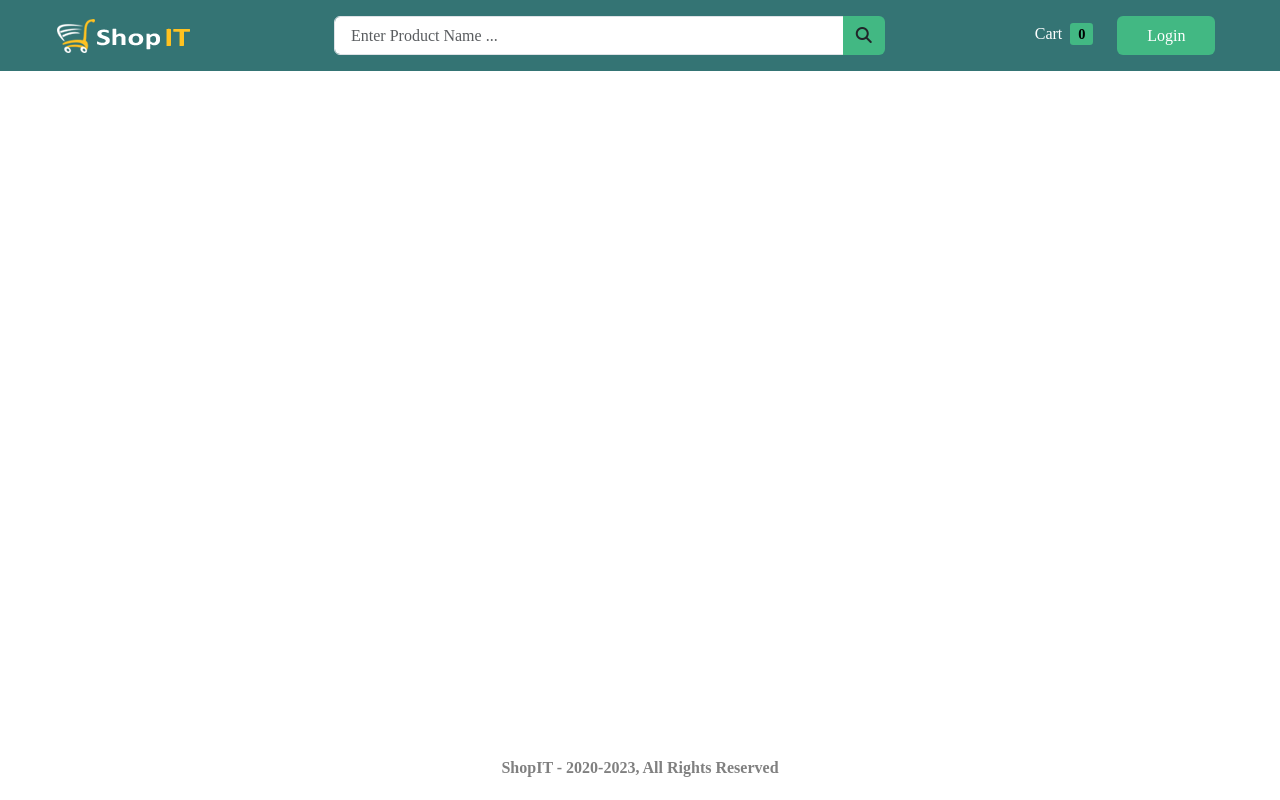
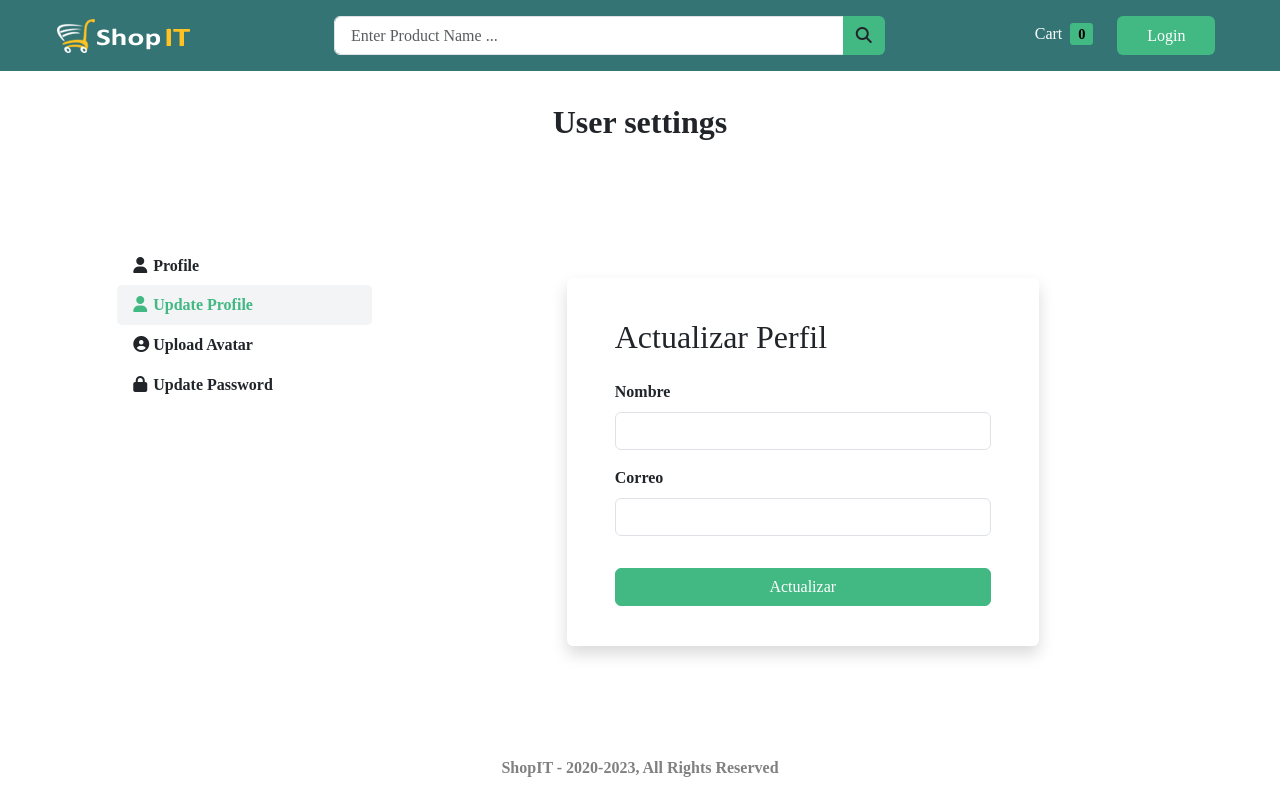
Before and after one commit to BetoPD/ManufacturasArcosFront, a React (Create React App) app: page /me/update_profile in a window 1280 px wide. Built offline with nearby package versions, Linux system fonts and the light colour scheme; no server answers; a web font is replaced by a local one.

Commit message:
Update authentication and user profile components

```diff
--- a/src/App.js
+++ b/src/App.js
@@ -7,6 +7,8 @@ import Home from './components/Home';
 import ProductDetails from './components/product/ProductDetails';
 import Login from './components/auth/Login';
 import Register from './components/auth/Register';
+import Profile from './components/user/Profile';
+import UpdateProfile from './components/user/UpdateProfile';
 
 function App() {
   return (
@@ -20,6 +22,8 @@ function App() {
             <Route path="/product/:id" element={<ProductDetails />} />
             <Route path="/login" element={<Login />} />
             <Route path="/register" element={<Register />} />
+            <Route path="/me/profile" element={<Profile />} />
+            <Route path="/me/update_profile" element={<UpdateProfile />} />
           </Routes>
         </div>
         <Footer />
--- a/src/components/auth/Login.jsx
+++ b/src/components/auth/Login.jsx
@@ -21,7 +21,7 @@ export default function Login() {
     if (error) {
       toast.error(error?.data?.message);
     }
-  }, [error, isAuthenticated, navigate]);
+  }, [error, isAuthenticated]);
 
   const handleSumbit = (e) => {
     e.preventDefault();
--- a/src/components/auth/Register.jsx
+++ b/src/components/auth/Register.jsx
@@ -21,7 +21,7 @@ export default function Register() {
     if (error) {
       toast.error(error?.data?.message);
     }
-  }, [error, isAuthenticated, navigate]);
+  }, [error, isAuthenticated]);
 
   const handleSubmit = (e) => {
     e.preventDefault();
--- /dev/null
+++ b/src/components/layout/SideMenu.jsx
@@ -0,0 +1,56 @@
+import React, { useState } from 'react';
+import { Link, useLocation } from 'react-router-dom';
+
+export default function SideMenu() {
+  const menuItems = [
+    {
+      name: 'Profile',
+      url: '/me/profile',
+      icon: 'fas fa-user',
+    },
+    {
+      name: 'Update Profile',
+      url: '/me/update_profile',
+      icon: 'fas fa-user',
+    },
+    {
+      name: 'Upload Avatar',
+      url: '/me/upload_avatar',
+      icon: 'fas fa-user-circle',
+    },
+    {
+      name: 'Update Password',
+      url: '/me/update_password',
+      icon: 'fas fa-lock',
+    },
+  ];
+
+  const location = useLocation();
+
+  const [activeMenuItem, setActiveMenuItem] = useState(location.pathname);
+
+  const handleClick = (url) => {
+    setActiveMenuItem(url);
+  };
+
+  return (
+    <div className="list-group mt-5 pl-4">
+      {menuItems.map((menuItem, index) => (
+        <Link
+          key={index}
+          to={menuItem.url}
+          className={`fw-bold list-group-item list-group-item-action ${
+            activeMenuItem.includes(menuItem.url) ? 'active' : ''
+          }`}
+          onClick={() => handleClick(menuItem.url)}
+          aria-current={
+            activeMenuItem.includes(menuItem.url) ? 'true' : 'false'
+          }
+        >
+          <i className={`${menuItem.icon} fa-fw pe-2`}></i>
+          {menuItem.name}
+        </Link>
+      ))}
+    </div>
+  );
+}
--- /dev/null
+++ b/src/components/layout/UserLayout.jsx
@@ -0,0 +1,21 @@
+import React from 'react';
+import SideMenu from './SideMenu';
+
+export default function UserLayout({ children }) {
+  return (
+    <div>
+      <div className="mt-2 mb-4 py-4">
+        <h2 className="text-center fw-bolder">User settings</h2>
+      </div>
+
+      <div className="container">
+        <div className="row justify-content-around">
+          <div className="col-12 col-lg-3">
+            <SideMenu />
+          </div>
+          <div className="col-12 col-lg-8 user-dashboard">{children}</div>
+        </div>
+      </div>
+    </div>
+  );
+}
--- a/src/components/product/ProductDetails.jsx
+++ b/src/components/product/ProductDetails.jsx
@@ -31,23 +31,23 @@ export default function ProductDetails() {
   if (isLoading) return <Loader />;
 
   return (
-    <div class="row d-flex justify-content-around">
-      <div class="col-12 col-lg-5 img-fluid" id="product_image">
-        <div class="p-3">
+    <div className="row d-flex justify-content-around">
+      <div className="col-12 col-lg-5 img-fluid" id="product_image">
+        <div className="p-3">
           <img
-            class="d-block w-100"
+            className="d-block w-100"
             src={activeImg}
             alt={activeImg}
             width="340"
             height="390"
           />
         </div>
-        <div class="row justify-content-start mt-5">
+        <div className="row justify-content-start mt-5">
           {images?.map((img) => (
-            <div class="col-2 ms-4 mt-2">
+            <div className="col-2 ms-4 mt-2">
               <a role="button">
                 <img
-                  class={`d-block border rounded p-3 cursor-pointer ${
+                  className={`d-block border rounded p-3 cursor-pointer ${
                     img?.url === activeImg ? 'border-warning' : ''
                   }`}
                   height="100"
@@ -62,13 +62,13 @@ export default function ProductDetails() {
         </div>
       </div>
 
-      <div class="col-12 col-lg-5 mt-5">
+      <div className="col-12 col-lg-5 mt-5">
         <h3>{product?.name}</h3>
         <p id="product_id">Product # w43453456456756786</p>
 
         <hr />
 
-        <div class="d-flex">
+        <div className="d-flex">
           <StarRatings
             rating={product?.rating || 0}
             starRatedColor="#ffb829"
@@ -77,7 +77,7 @@ export default function ProductDetails() {
             starDimension="24px"
             starSpacing="1px"
           />
-          <span id="no-of-reviews" class="pt-1 ps-2">
+          <span id="no-of-reviews" className="pt-1 ps-2">
             {' '}
             ({product?.commentNum} Reviews){' '}
           </span>
@@ -85,20 +85,20 @@ export default function ProductDetails() {
         <hr />
 
         <p id="product_price">${product?.price}</p>
-        <div class="stockCounter d-inline">
-          <span class="btn btn-danger minus">-</span>
+        <div className="stockCounter d-inline">
+          <span className="btn btn-danger minus">-</span>
           <input
             type="number"
-            class="form-control count d-inline"
+            className="form-control count d-inline"
             value="1"
             readonly
           />
-          <span class="btn btn-primary plus">+</span>
+          <span className="btn btn-primary plus">+</span>
         </div>
         <button
           type="button"
           id="cart_btn"
-          class="btn btn-primary d-inline ms-4"
+          className="btn btn-primary d-inline ms-4"
           disabled=""
         >
           Añadir al carrito
@@ -110,7 +110,7 @@ export default function ProductDetails() {
           Status:{' '}
           <span
             id="stock_status"
-            class={product?.stock > 0 ? 'greenColor' : 'redColor'}
+            className={product?.stock > 0 ? 'greenColor' : 'redColor'}
           >
             {product?.stock > 0 ? 'In Stock' : 'Out of Stock'}
           </span>
@@ -118,14 +118,14 @@ export default function ProductDetails() {
 
         <hr />
 
-        <h4 class="mt-2">Descripción:</h4>
+        <h4 className="mt-2">Descripción:</h4>
         <p>{product?.description}</p>
         <hr />
         <p id="product_seller mb-3">
           Vendido Por: <strong>{product?.seller}</strong>
         </p>
 
-        <div class="alert alert-danger my-5" type="alert">
+        <div className="alert alert-danger my-5" type="alert">
           Login para publicar to reseña.
         </div>
       </div>
--- /dev/null
+++ b/src/components/user/Profile.jsx
@@ -0,0 +1,34 @@
+import React from 'react';
+import UserLayout from '../layout/UserLayout';
+import { useSelector } from 'react-redux';
+
+export default function Profile() {
+  const { user } = useSelector((state) => state.auth);
+
+  return (
+    <UserLayout>
+      <div className="row justify-content-around mt-5 user-info">
+        <div className="col-12 col-md-3">
+          <figure className="avatar avatar-profile">
+            <img
+              className="rounded-circle img-fluid"
+              src={user?.url || '../images/default_avatar.jpg'}
+              alt={user?.name}
+            />
+          </figure>
+        </div>
+
+        <div className="col-12 col-md-5">
+          <h4>Nombre Completo</h4>
+          <p>{user?.name}</p>
+
+          <h4>Correo</h4>
+          <p>{user?.email}</p>
+
+          <h4>Cuenta Creada</h4>
+          <p>{user?.created_at.substring(0, 10)}</p>
+        </div>
+      </div>
+    </UserLayout>
+  );
+}
--- /dev/null
+++ b/src/components/user/UpdateProfile.jsx
@@ -0,0 +1,95 @@
+import React, { useEffect, useState } from 'react';
+import { useNavigate } from 'react-router-dom';
+import { useUpdateProfileMutation } from '../../redux/api/userApi';
+import { useSelector } from 'react-redux';
+import toast from 'react-hot-toast';
+import UserLayout from '../layout/UserLayout';
+
+export default function UpdateProfile() {
+  const [email, setEmail] = useState('');
+  const [name, setName] = useState('');
+
+  const navigate = useNavigate();
+
+  const [updateProfile, { isLoading, error, isSuccess }] =
+    useUpdateProfileMutation();
+
+  const { user } = useSelector((state) => state.auth);
+
+  useEffect(() => {
+    if (user) {
+      setName(user?.name);
+      setEmail(user?.email);
+    }
+
+    if (error) {
+      toast.error(error?.data?.message);
+    }
+
+    if (isSuccess) {
+      toast.success('Usuario Actualizado!');
+      navigate('/me/profile');
+    }
+  }, [user, error, isSuccess]);
+
+  const handleSubmit = (e) => {
+    e.preventDefault();
+
+    const userData = {
+      name,
+      email,
+    };
+
+    updateProfile(userData);
+  };
+
+  return (
+    <UserLayout>
+      <div className="row wrapper">
+        <div className="col-10 col-lg-8">
+          <form className="shadow rounded bg-body" onSubmit={handleSubmit}>
+            <h2 className="mb-4">Actualizar Perfil</h2>
+
+            <div className="mb-3">
+              <label htmlFor="name_field" className="form-label">
+                {' '}
+                Nombre{' '}
+              </label>
+              <input
+                type="text"
+                id="name_field"
+                className="form-control"
+                name="name"
+                value={name}
+                onChange={(e) => setName(e.target.value)}
+              />
+            </div>
+
+            <div className="mb-3">
+              <label htmlFor="email_field" className="form-label">
+                {' '}
+                Correo{' '}
+              </label>
+              <input
+                type="email"
+                id="email_field"
+                className="form-control"
+                name="email"
+                value={email}
+                onChange={(e) => setEmail(e.target.value)}
+              />
+            </div>
+
+            <button
+              type="submit"
+              className="btn update-btn w-100"
+              disabled={isLoading}
+            >
+              {isLoading ? 'Actualizando...' : 'Actualizar'}
+            </button>
+          </form>
+        </div>
+      </div>
+    </UserLayout>
+  );
+}
--- a/src/redux/api/userApi.js
+++ b/src/redux/api/userApi.js
@@ -3,7 +3,7 @@ import { setIsAuthenticated, setUser } from '../features/userSlice';
 
 export const userApi = createApi({
   reducerPath: 'userApi',
-  baseQuery: fetchBaseQuery({ baseUrl: 'api/v1' }),
+  baseQuery: fetchBaseQuery({ baseUrl: '/api/v1' }),
   endpoints: (builder) => ({
     getMe: builder.query({
       query: () => '/me',
@@ -18,7 +18,16 @@ export const userApi = createApi({
         }
       },
     }),
+    updateProfile: builder.mutation({
+      query(body) {
+        return {
+          url: '/me/update',
+          method: 'PUT',
+          body,
+        };
+      },
+    }),
   }),
 });
 
-export const { useGetMeQuery } = userApi;
+export const { useGetMeQuery, useUpdateProfileMutation } = userApi;
```
